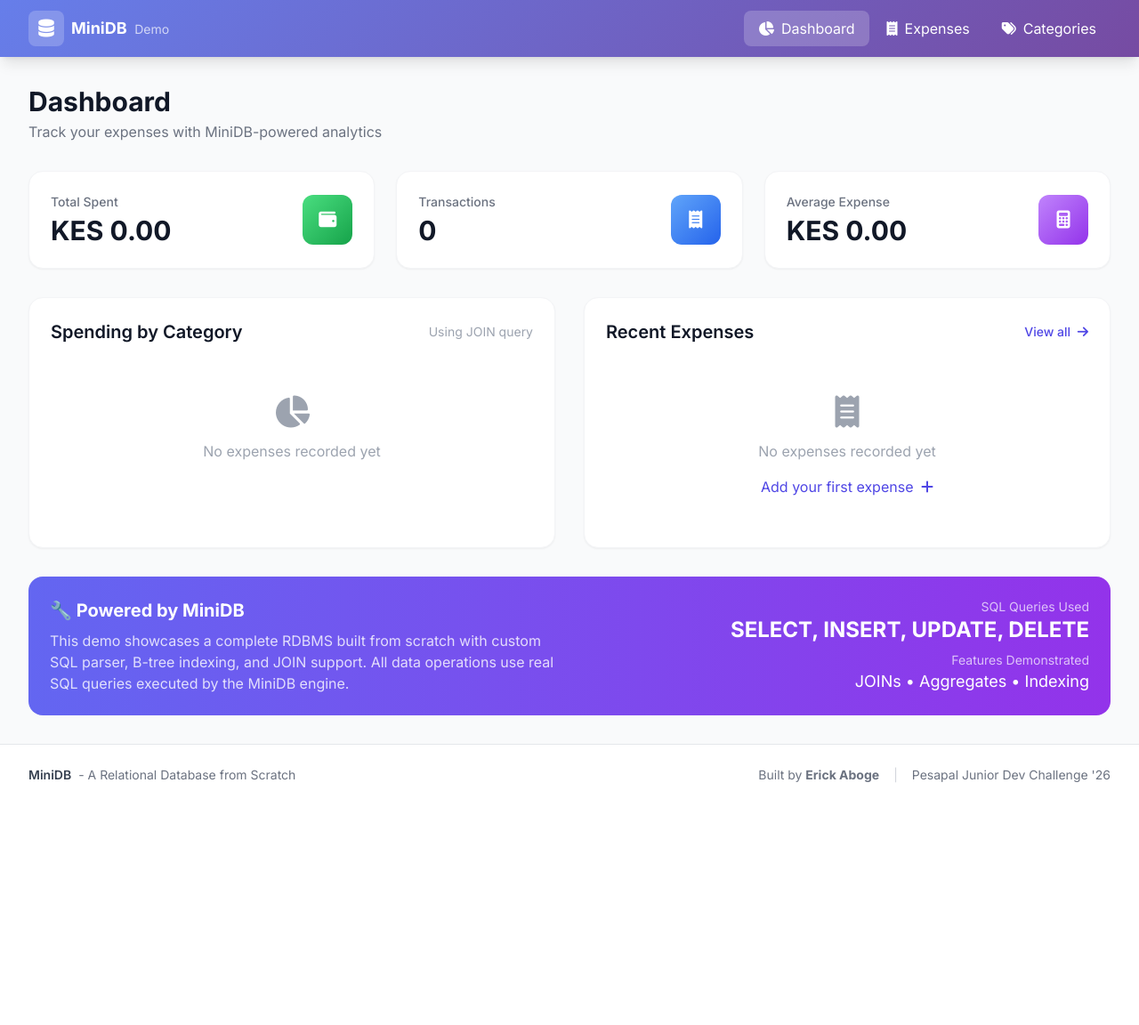
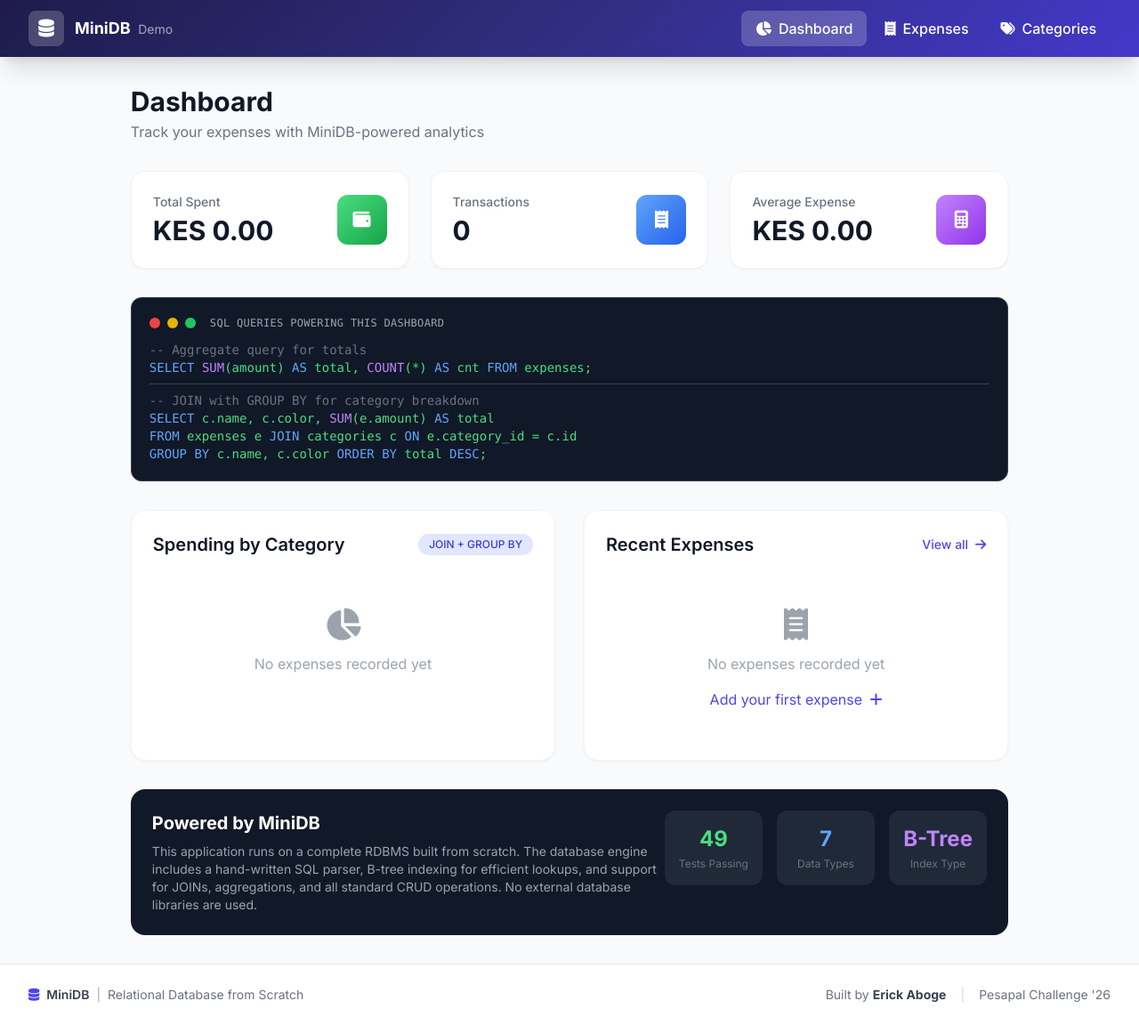
Before and after one commit to Abogeerick/minidb-complete-project, a Flask app: page / in a window 1280 px wide. Shown: the whole page at 89% size. Before the commit the page ends 879 px from the top, so only its background shows below. Run offline with Flask 3, Linux system fonts and the light colour scheme; some libraries are stand-ins or nearby versions.

Commit message:
Improve UI styling and add AWS deployment docs
- Fixed CSS syntax warnings in templates
- Enhanced dashboard with terminal-style SQL display
- Improved navigation and mobile responsiveness
- Updated README with AWS deployment instructions
- Added live demo section and UI interaction guide

```diff
--- a/demo_app/templates/base.html
+++ b/demo_app/templates/base.html
@@ -1,48 +1,98 @@
 <!DOCTYPE html>
 <html lang="en">
+
 <head>
     <meta charset="UTF-8">
     <meta name="viewport" content="width=device-width, initial-scale=1.0">
     <title>{% block title %}Expense Tracker{% endblock %} | MiniDB Demo</title>
+    <meta name="description"
+        content="Expense Tracker demo powered by MiniDB - A relational database built from scratch">
     <script src="https://cdn.tailwindcss.com"></script>
     <link rel="stylesheet" href="https://cdnjs.cloudflare.com/ajax/libs/font-awesome/6.4.0/css/all.min.css">
     <style>
         @import url('https://fonts.googleapis.com/css2?family=Inter:wght@300;400;500;600;700&display=swap');
-        body { font-family: 'Inter', sans-serif; }
-        .gradient-bg { background: linear-gradient(135deg, #667eea 0%, #764ba2 100%); }
-        .glass { background: rgba(255, 255, 255, 0.95); backdrop-filter: blur(10px); }
-        .card-hover { transition: all 0.3s ease; }
-        .card-hover:hover { transform: translateY(-2px); box-shadow: 0 12px 40px rgba(0,0,0,0.12); }
+
+        body {
+            font-family: 'Inter', sans-serif;
+        }
+
+        .gradient-bg {
+            background: linear-gradient(135deg, #1e1b4b 0%, #312e81 50%, #4338ca 100%);
+        }
+
+        .glass {
+            background: rgba(255, 255, 255, 0.95);
+            backdrop-filter: blur(10px);
+        }
+
+        .card-hover {
+            transition: all 0.3s ease;
+        }
+
+        .card-hover:hover {
+            transform: translateY(-2px);
+            box-shadow: 0 12px 40px rgba(0, 0, 0, 0.12);
+        }
+
+        .sql-keyword {
+            color: #60a5fa;
+        }
+
+        .sql-function {
+            color: #c084fc;
+        }
+
+        .sql-comment {
+            color: #6b7280;
+        }
+
+        .sql-string {
+            color: #34d399;
+        }
     </style>
 </head>
-<body class="bg-gray-50 min-h-screen">
+
+<body class="bg-gray-50 min-h-screen flex flex-col">
     <!-- Navigation -->
-    <nav class="gradient-bg text-white shadow-lg">
+    <nav class="gradient-bg text-white shadow-xl">
         <div class="max-w-7xl mx-auto px-4 sm:px-6 lg:px-8">
             <div class="flex justify-between items-center h-16">
-                <div class="flex items-center space-x-2">
-                    <div class="w-10 h-10 bg-white/20 rounded-lg flex items-center justify-center">
+                <div class="flex items-center space-x-3">
+                    <div class="w-10 h-10 bg-white/20 rounded-lg flex items-center justify-center backdrop-blur">
                         <i class="fas fa-database text-xl"></i>
                     </div>
                     <div>
                         <span class="font-bold text-lg">MiniDB</span>
-                        <span class="text-white/70 text-sm ml-1">Demo</span>
+                        <span class="text-white/60 text-sm ml-1">Demo</span>
                     </div>
                 </div>
-                <div class="flex space-x-1">
+                <div class="hidden md:flex space-x-1">
                     <a href="{{ url_for('index') }}"
-                       class="px-4 py-2 rounded-lg hover:bg-white/10 transition {% if request.endpoint == 'index' %}bg-white/20{% endif %}">
+                        class="px-4 py-2 rounded-lg hover:bg-white/10 transition font-medium {% if request.endpoint == 'index' %}bg-white/20{% endif %}">
                         <i class="fas fa-chart-pie mr-2"></i>Dashboard
                     </a>
                     <a href="{{ url_for('expenses') }}"
-                       class="px-4 py-2 rounded-lg hover:bg-white/10 transition {% if request.endpoint in ['expenses', 'add_expense', 'edit_expense'] %}bg-white/20{% endif %}">
+                        class="px-4 py-2 rounded-lg hover:bg-white/10 transition font-medium {% if request.endpoint in ['expenses', 'add_expense', 'edit_expense'] %}bg-white/20{% endif %}">
                         <i class="fas fa-receipt mr-2"></i>Expenses
                     </a>
                     <a href="{{ url_for('categories') }}"
-                       class="px-4 py-2 rounded-lg hover:bg-white/10 transition {% if request.endpoint in ['categories', 'add_category'] %}bg-white/20{% endif %}">
+                        class="px-4 py-2 rounded-lg hover:bg-white/10 transition font-medium {% if request.endpoint in ['categories', 'add_category'] %}bg-white/20{% endif %}">
                         <i class="fas fa-tags mr-2"></i>Categories
                     </a>
                 </div>
+                <!-- Mobile menu button -->
+                <div class="md:hidden">
+                    <button id="mobile-menu-btn" class="p-2 rounded-lg hover:bg-white/10">
+                        <i class="fas fa-bars text-xl"></i>
+                    </button>
+                </div>
+            </div>
+            <!-- Mobile menu -->
+            <div id="mobile-menu" class="hidden md:hidden pb-4">
+                <a href="{{ url_for('index') }}" class="block px-4 py-2 rounded-lg hover:bg-white/10">Dashboard</a>
+                <a href="{{ url_for('expenses') }}" class="block px-4 py-2 rounded-lg hover:bg-white/10">Expenses</a>
+                <a href="{{ url_for('categories') }}"
+                    class="block px-4 py-2 rounded-lg hover:bg-white/10">Categories</a>
             </div>
         </div>
     </nav>
@@ -52,9 +102,15 @@
     {% if messages %}
     <div class="max-w-7xl mx-auto px-4 sm:px-6 lg:px-8 mt-4">
         {% for category, message in messages %}
-                    <div class="{% if category == 'error' %}bg-red-100 border-red-400 text-red-700{% else %}bg-green-100 border-green-400 text-green-700{% endif %} px-4 py-3 rounded-lg border mb-2 flex items-center justify-between">
+        <div
+            class="{% if category == 'error' %}bg-red-50 border-red-200 text-red-700{% else %}bg-green-50 border-green-200 text-green-700{% endif %} px-4 py-3 rounded-xl border mb-2 flex items-center justify-between">
+            <div class="flex items-center">
+                <i
+                    class="fas {% if category == 'error' %}fa-exclamation-circle{% else %}fa-check-circle{% endif %} mr-2"></i>
                 <span>{{ message }}</span>
-                        <button onclick="this.parentElement.remove()" class="text-lg font-bold">&times;</button>
+            </div>
+            <button onclick="this.parentElement.remove()"
+                class="text-lg font-bold opacity-50 hover:opacity-100">&times;</button>
         </div>
         {% endfor %}
     </div>
@@ -62,7 +118,7 @@
     {% endwith %}
 
     <!-- Main Content -->
-    <main class="max-w-7xl mx-auto px-4 sm:px-6 lg:px-8 py-8">
+    <main class="max-w-7xl mx-auto px-4 sm:px-6 lg:px-8 py-8 flex-grow">
         {% block content %}{% endblock %}
     </main>
 
@@ -71,16 +127,26 @@
         <div class="max-w-7xl mx-auto px-4 sm:px-6 lg:px-8 py-6">
             <div class="flex flex-col md:flex-row justify-between items-center text-gray-500 text-sm">
                 <div class="flex items-center space-x-2 mb-4 md:mb-0">
+                    <i class="fas fa-database text-indigo-600"></i>
                     <span class="font-semibold text-gray-700">MiniDB</span>
-                    <span>- A Relational Database from Scratch</span>
+                    <span class="text-gray-400">|</span>
+                    <span>Relational Database from Scratch</span>
                 </div>
                 <div class="flex items-center space-x-4">
-                    <span>Built by <strong>Erick Aboge</strong></span>
+                    <span>Built by <strong class="text-gray-700">Erick Aboge</strong></span>
                     <span class="text-gray-300">|</span>
-                    <span>Pesapal Junior Dev Challenge '26</span>
+                    <span>Pesapal Challenge '26</span>
                 </div>
             </div>
         </div>
     </footer>
+
+    <script>
+        // Mobile menu toggle
+        document.getElementById('mobile-menu-btn')?.addEventListener('click', function () {
+            document.getElementById('mobile-menu').classList.toggle('hidden');
+        });
+    </script>
 </body>
+
 </html>
--- a/demo_app/templates/index.html
+++ b/demo_app/templates/index.html
@@ -17,7 +17,8 @@
                 <p class="text-gray-500 text-sm font-medium">Total Spent</p>
                 <p class="text-3xl font-bold text-gray-900 mt-1">KES {{ "{:,.2f}".format(total) }}</p>
             </div>
-            <div class="w-14 h-14 bg-gradient-to-br from-green-400 to-green-600 rounded-xl flex items-center justify-center">
+            <div
+                class="w-14 h-14 bg-gradient-to-br from-green-400 to-green-600 rounded-xl flex items-center justify-center">
                 <i class="fas fa-wallet text-white text-xl"></i>
             </div>
         </div>
@@ -30,7 +31,8 @@
                 <p class="text-gray-500 text-sm font-medium">Transactions</p>
                 <p class="text-3xl font-bold text-gray-900 mt-1">{{ count }}</p>
             </div>
-            <div class="w-14 h-14 bg-gradient-to-br from-blue-400 to-blue-600 rounded-xl flex items-center justify-center">
+            <div
+                class="w-14 h-14 bg-gradient-to-br from-blue-400 to-blue-600 rounded-xl flex items-center justify-center">
                 <i class="fas fa-receipt text-white text-xl"></i>
             </div>
         </div>
@@ -45,9 +47,39 @@
                     KES {{ "{:,.2f}".format(total / count if count > 0 else 0) }}
                 </p>
             </div>
-            <div class="w-14 h-14 bg-gradient-to-br from-purple-400 to-purple-600 rounded-xl flex items-center justify-center">
+            <div
+                class="w-14 h-14 bg-gradient-to-br from-purple-400 to-purple-600 rounded-xl flex items-center justify-center">
                 <i class="fas fa-calculator text-white text-xl"></i>
             </div>
+        </div>
+    </div>
+</div>
+
+<!-- SQL Query Display -->
+<div class="bg-gray-900 text-gray-100 p-5 rounded-xl mb-8 font-mono text-sm overflow-x-auto border border-gray-700">
+    <div class="flex items-center mb-3">
+        <div class="flex space-x-2">
+            <div class="w-3 h-3 rounded-full bg-red-500"></div>
+            <div class="w-3 h-3 rounded-full bg-yellow-500"></div>
+            <div class="w-3 h-3 rounded-full bg-green-500"></div>
+        </div>
+        <span class="ml-4 text-gray-400 text-xs uppercase tracking-wide">SQL Queries Powering This Dashboard</span>
+    </div>
+    <div class="text-green-400 space-y-2">
+        <div>
+            <span class="text-gray-500">-- Aggregate query for totals</span><br>
+            <span class="text-blue-400">SELECT</span> <span class="text-purple-400">SUM</span>(amount) <span
+                class="text-blue-400">AS</span> total, <span class="text-purple-400">COUNT</span>(*) <span
+                class="text-blue-400">AS</span> cnt <span class="text-blue-400">FROM</span> expenses;
+        </div>
+        <div class="pt-2 border-t border-gray-700">
+            <span class="text-gray-500">-- JOIN with GROUP BY for category breakdown</span><br>
+            <span class="text-blue-400">SELECT</span> c.name, c.color, <span
+                class="text-purple-400">SUM</span>(e.amount) <span class="text-blue-400">AS</span> total<br>
+            <span class="text-blue-400">FROM</span> expenses e <span class="text-blue-400">JOIN</span> categories c
+            <span class="text-blue-400">ON</span> e.category_id = c.id<br>
+            <span class="text-blue-400">GROUP BY</span> c.name, c.color <span class="text-blue-400">ORDER BY</span>
+            total <span class="text-blue-400">DESC</span>;
         </div>
     </div>
 </div>
@@ -57,7 +89,8 @@
     <div class="bg-white rounded-2xl shadow-sm p-6 border border-gray-100">
         <div class="flex items-center justify-between mb-6">
             <h2 class="text-xl font-semibold text-gray-900">Spending by Category</h2>
-            <span class="text-gray-400 text-sm">Using JOIN query</span>
+            <span class="px-3 py-1 bg-indigo-100 text-indigo-700 text-xs font-medium rounded-full">JOIN + GROUP
+                BY</span>
         </div>
 
         {% if by_category %}
@@ -71,7 +104,7 @@
                 </div>
                 <div class="w-full bg-gray-100 rounded-full h-3">
                     <div class="h-3 rounded-full transition-all duration-500"
-                                 style="width: {{ percentage }}%; background-color: {{ cat.color }}"></div>
+                        style="width: {{ percentage }}%; background-color: {{ cat.color }};"></div>
                 </div>
             </div>
             {% endfor %}
@@ -99,12 +132,12 @@
             <div class="flex items-center justify-between p-3 bg-gray-50 rounded-xl hover:bg-gray-100 transition">
                 <div class="flex items-center space-x-3">
                     <div class="w-10 h-10 rounded-lg flex items-center justify-center"
-                                 style="background-color: {{ expense.color }}20">
-                                <i class="fas fa-circle text-xs" style="color: {{ expense.color }}"></i>
+                        style="background-color: {{ expense.color }}22;">
+                        <i class="fas fa-circle text-xs" style="color: {{ expense.color }};"></i>
                     </div>
                     <div>
                         <p class="font-medium text-gray-800">{{ expense.description }}</p>
-                                <p class="text-sm text-gray-500">{{ expense.category }} • {{ expense.expense_date }}</p>
+                        <p class="text-sm text-gray-500">{{ expense.category }} &bull; {{ expense.expense_date }}</p>
                     </div>
                 </div>
                 <span class="font-semibold text-gray-900">KES {{ "{:,.2f}".format(expense.amount) }}</span>
@@ -123,22 +156,30 @@
     </div>
 </div>
 
-<!-- MiniDB Info Card -->
-<div class="mt-8 bg-gradient-to-r from-indigo-500 to-purple-600 rounded-2xl p-6 text-white">
-    <div class="flex flex-col md:flex-row items-center justify-between">
-        <div>
-            <h3 class="text-xl font-bold mb-2">🔧 Powered by MiniDB</h3>
-            <p class="text-white/80 max-w-xl">
-                This demo showcases a complete RDBMS built from scratch with custom SQL parser,
-                B-tree indexing, and JOIN support. All data operations use real SQL queries
-                executed by the MiniDB engine.
+<!-- Architecture Info -->
+<div class="mt-8 bg-gray-900 rounded-2xl p-6 text-white">
+    <div class="flex flex-col md:flex-row items-start justify-between">
+        <div class="mb-4 md:mb-0">
+            <h3 class="text-xl font-bold mb-2">Powered by MiniDB</h3>
+            <p class="text-gray-400 max-w-xl text-sm">
+                This application runs on a complete RDBMS built from scratch. The database engine includes
+                a hand-written SQL parser, B-tree indexing for efficient lookups, and support for JOINs,
+                aggregations, and all standard CRUD operations. No external database libraries are used.
             </p>
         </div>
-        <div class="mt-4 md:mt-0 flex flex-col items-end text-right">
-            <div class="text-white/70 text-sm">SQL Queries Used</div>
-            <div class="text-2xl font-bold">SELECT, INSERT, UPDATE, DELETE</div>
-            <div class="text-white/70 text-sm mt-2">Features Demonstrated</div>
-            <div class="text-lg">JOINs • Aggregates • Indexing</div>
+        <div class="grid grid-cols-3 gap-4 text-center">
+            <div class="bg-gray-800 rounded-xl p-4">
+                <div class="text-2xl font-bold text-green-400">49</div>
+                <div class="text-xs text-gray-500 mt-1">Tests Passing</div>
+            </div>
+            <div class="bg-gray-800 rounded-xl p-4">
+                <div class="text-2xl font-bold text-blue-400">7</div>
+                <div class="text-xs text-gray-500 mt-1">Data Types</div>
+            </div>
+            <div class="bg-gray-800 rounded-xl p-4">
+                <div class="text-2xl font-bold text-purple-400">B-Tree</div>
+                <div class="text-xs text-gray-500 mt-1">Index Type</div>
+            </div>
         </div>
     </div>
 </div>
```
Also changed, not shown: demo_app/templates/categories.html (+22 -10 lines), demo_app/templates/expenses.html (+29 -12 lines), README.md. Lines whose indentation alone changed are shown as unchanged.
